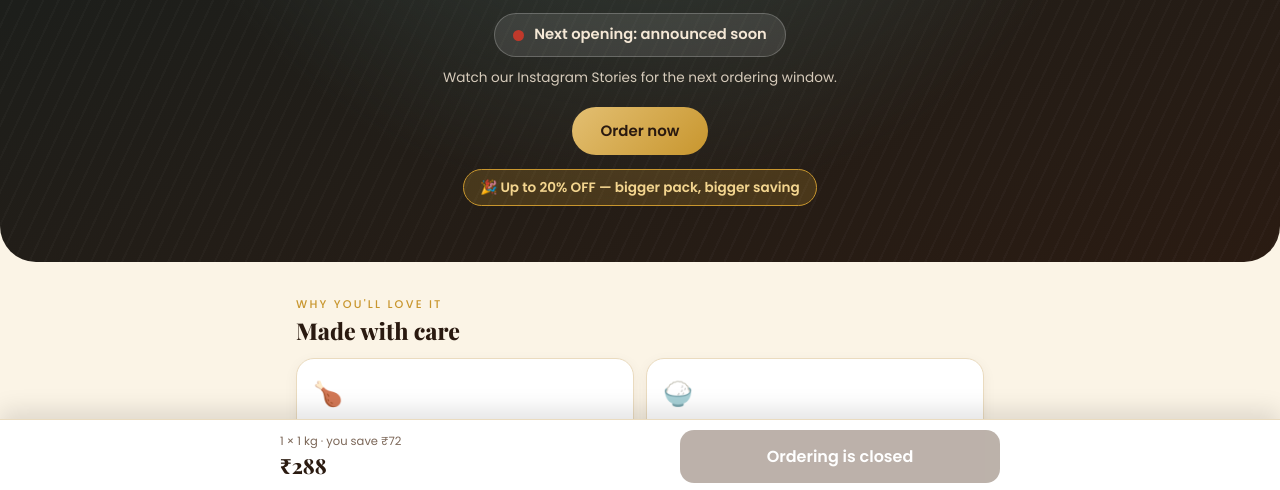
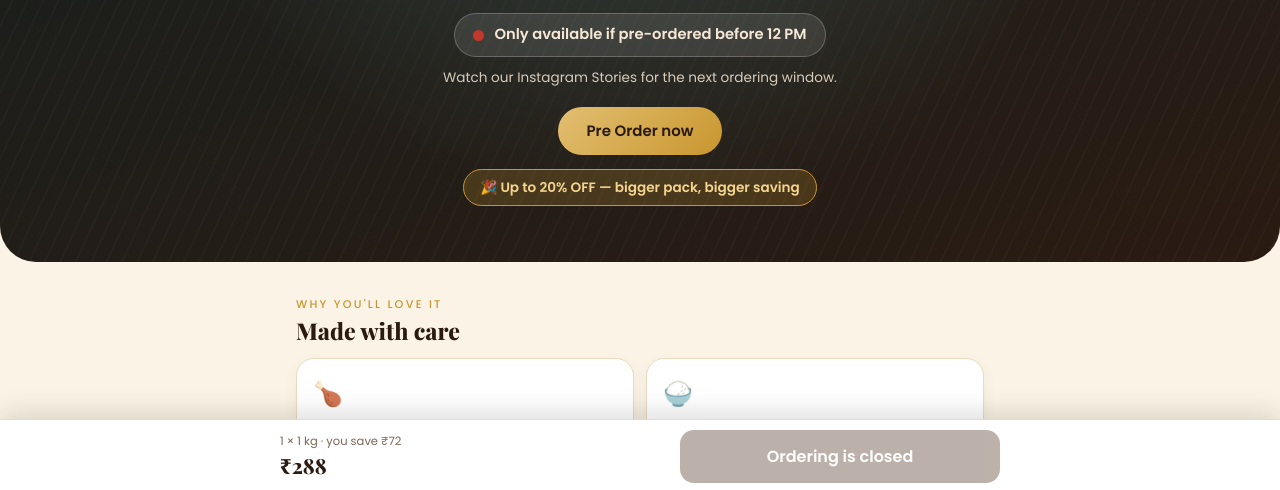
Before and after one commit to FAIZAAN01/thebowlbiryani, a plain HTML site: page index.html in a window 1280 px wide. Shown: the part 307-797 px from the top of the page. Drawn offline with nearby package versions, Linux system fonts and the light colour scheme.

Commit message:
Change CTA from 'Order now' to 'Pre Order now'

```diff
--- a/index.html
+++ b/index.html
@@ -23,7 +23,7 @@ body{margin:0;background:var(--bg);color:var(--ink);font:15px/1.6 var(--b);paddi
 .sr{position:absolute;width:1px;height:1px;overflow:hidden;clip:rect(0 0 0 0)}
 .eyebrow{font-size:.72rem;letter-spacing:.22em;text-transform:uppercase;color:#e3bf72}
 .lead{font:600 1.5rem/1.25 var(--h);margin:8px auto 16px;max-width:420px}
-.pill{display:inline-flex;align-items:center;gap:10px;padding:9px 18px;border-radius:99px;font-weight:600;font-size:.92rem;background:rgba(255,255,255,.1);border:1px solid rgba(255,255,255,.22)}
+.pill{max-width:94%;text-align:left;display:inline-flex;align-items:center;gap:10px;padding:9px 18px;border-radius:99px;font-weight:600;font-size:.92rem;background:rgba(255,255,255,.1);border:1px solid rgba(255,255,255,.22)}
 .dot{width:11px;height:11px;border-radius:50%;background:var(--bad)}
 .pill.open .dot{background:#3ddc84;animation:p 1.4s infinite}
 @keyframes p{50%{opacity:.35;transform:scale(1.4)}}
@@ -123,7 +123,7 @@ input,textarea,select{transition:border-color .2s,box-shadow .2s}
 <div class="lead">Slow dum-cooked chicken tikka biryani, made fresh for you</div>
 <div id="st" class="pill"><span class="dot"></span><span id="st1">Kitchen closed</span></div>
 <div class="sub" id="st2"></div>
-<a class="cta" href="#order">Order now</a><br><div class="promo">🎉 Up to 20% OFF — bigger pack, bigger saving</div>
+<a class="cta" href="#order">Pre Order now</a><br><div class="promo">🎉 Up to 20% OFF — bigger pack, bigger saving</div>
 </header>
 <main class="w">
 <h2><small>Why you'll love it</small>Made with care</h2>
@@ -210,7 +210,7 @@ function stat(){
 function render(){
  const st=stat(),o=st.open,pre=pm()=="pre",t=tot();
  $("st").className="pill"+(o?" open":"");
- $("st1").textContent=o?"Kitchen open — taking orders":(st.at?"Will open at "+fmtOpen(st.at):"Next opening: announced soon");
+ $("st1").textContent=o?"Kitchen open — taking orders":(st.at?"Will open at "+fmtOpen(st.at):"Only available if pre-ordered before 12 PM");
  $("st2").textContent=S.note||(o?(st.until?"Ordering closes "+fmt(st.until).replace(/\b(am|pm)\b/,m=>m.toUpperCase())+".":"Place your pre-order below."):(st.at?"Opens in "+left(st.at-Date.now())+" — you can plan your order below.":"Watch our Instagram Stories for the next ordering window."));
  $("q0").textContent=q[0];$("q1").textContent=q[1];$("q2").textContent=q[2];$("bs").textContent=q.map((n,i)=>n?n+" × "+N[i]:"").filter(Boolean).join(" + ")||"No items";
  if(full()>t)$("bs").textContent+=" · you save ₹"+(full()-t);
```
